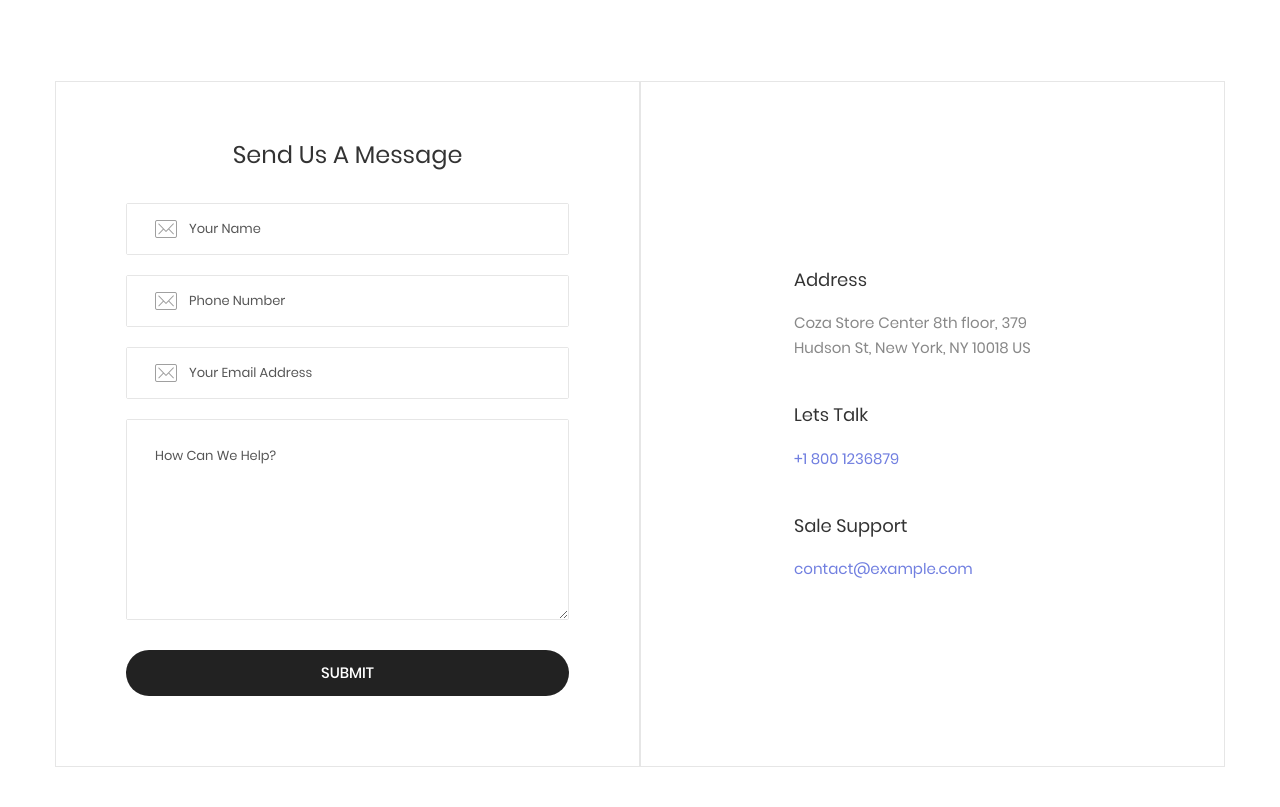
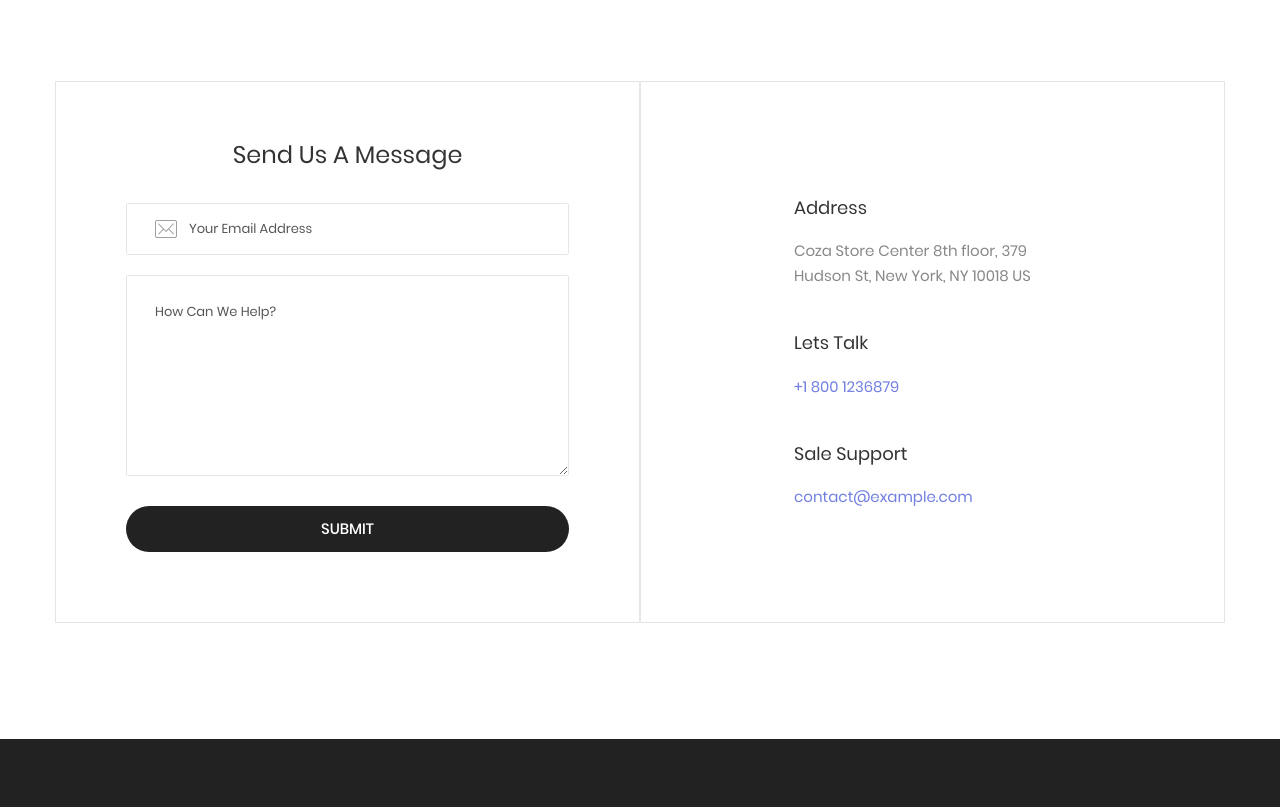
Before and after one commit to RahbarqulovAzizbek/Hadyalaruz, a Django app: page /contact/ in a window 1280 px wide. Shown: the part 346-1153 px from the top of the page. Run offline with Django 4.2, Linux system fonts and the light colour scheme; some libraries are stand-ins or nearby versions; some web fonts are replaced.

Commit message:
new contact model

```diff
--- a/pages/models.py
+++ b/pages/models.py
@@ -3,9 +3,7 @@
 
 
 class ContactModel(models.Model):
-    name = models.CharField(max_length=64, verbose_name=_('name'))
     email = models.EmailField(verbose_name=_('email'))
-    phone = models.CharField(max_length=25, verbose_name=_('phone'))
     message = models.TextField(verbose_name=_('message'))
     created_at = models.DateTimeField(
         auto_now_add=True,
--- a/templates/main/contact.html
+++ b/templates/main/contact.html
@@ -22,16 +22,6 @@
                             Send Us A Message
                         </h4>
                         {% csrf_token %}
-                        <div class="bor8 m-b-20 how-pos4-parent">
-                            <input class="stext-111 cl2 plh3 size-116 p-l-62 p-r-30" type="text" name="name"
-                                   placeholder="Your Name">
-                            <img class="how-pos4 pointer-none" src="{% static 'images/icons/icon-email.png' %}" alt="ICON">
-                        </div>
-                        <div class="bor8 m-b-20 how-pos4-parent">
-                            <input class="stext-111 cl2 plh3 size-116 p-l-62 p-r-30" type="text" name="phone"
-                                   placeholder="Phone Number">
-                            <img class="how-pos4 pointer-none" src="{% static 'images/icons/icon-email.png' %}" alt="ICON">
-                        </div>
                         <div class="bor8 m-b-20 how-pos4-parent">
                             <input class="stext-111 cl2 plh3 size-116 p-l-62 p-r-30" type="email" name="email"
                                    placeholder="Your Email Address">
```
Also changed, not shown: pages/migrations/0001_initial.py, pages/migrations/0002_remove_contactmodel_name.py (added).
